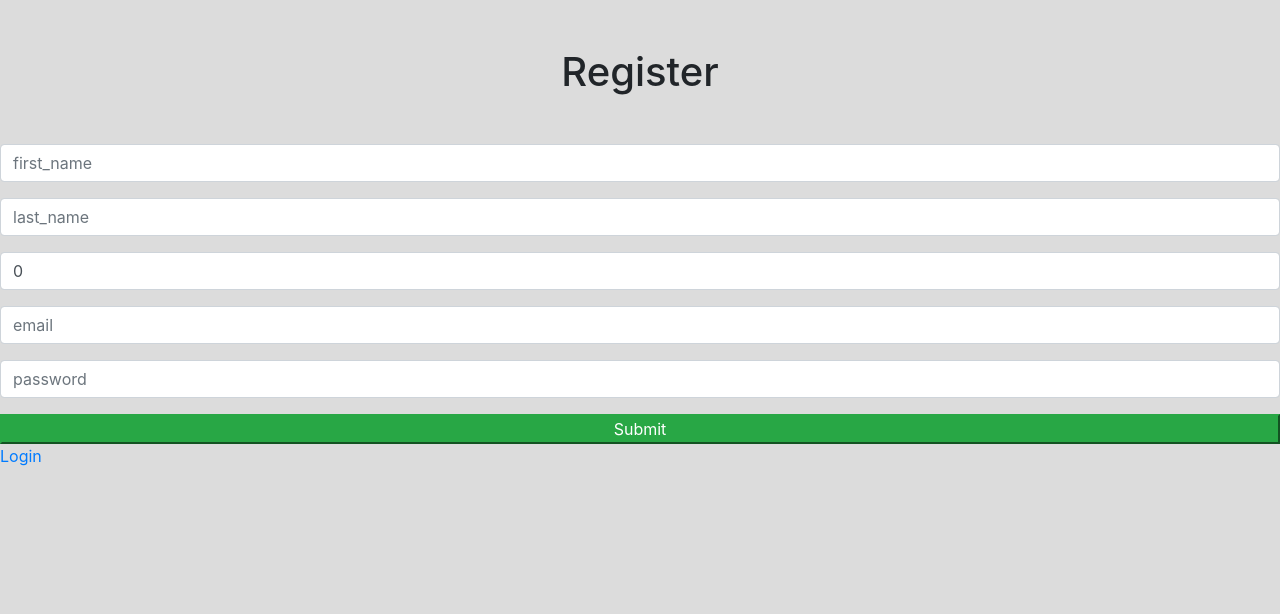
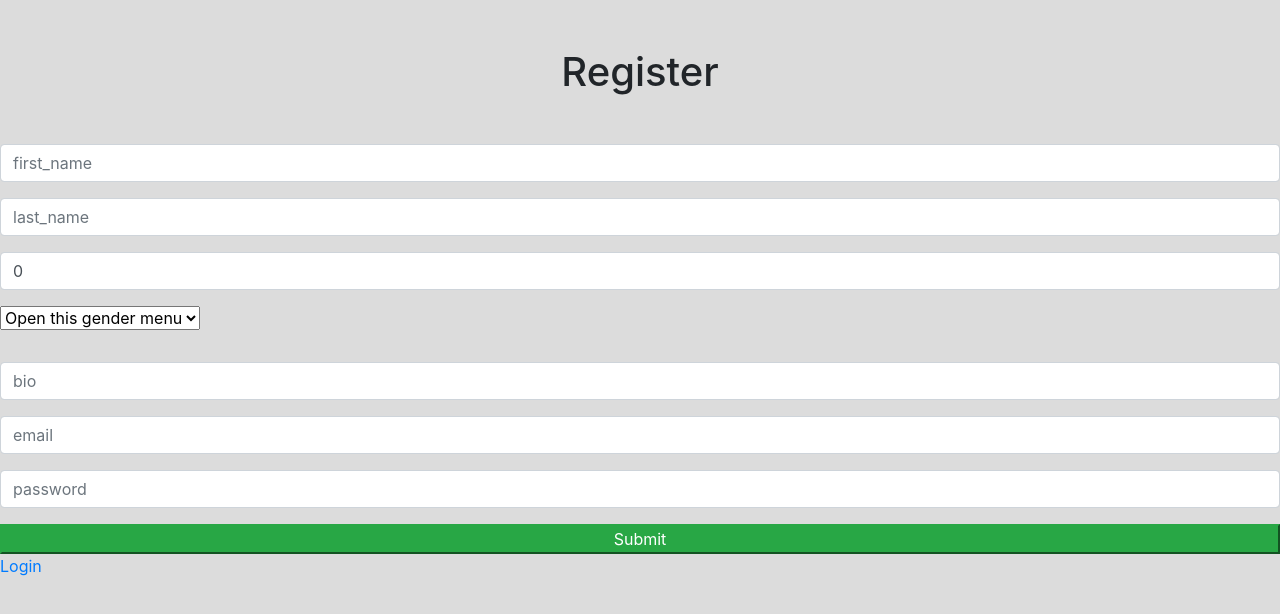
Before and after one commit to raimieltan/ghosted, a React (Create React App) app in the folder frontend/: page /register in a window 1280 px wide. Shown: the top 614 px of the page. Built offline with nearby package versions, Linux system fonts and the light colour scheme; no server answers.

Commit message:
added gender filter in displaying users

```diff
--- a/frontend/src/App.js
+++ b/frontend/src/App.js
@@ -1,5 +1,4 @@
 import './App.css';
-import ListUsers from './components/displayUsers.js'
 import Dashboard from './components/Dashboard.js'
 import Login from './components/Login.js'
 import Register from './components/Register.js'
--- a/frontend/src/components/Profile.js
+++ b/frontend/src/components/Profile.js
@@ -1,11 +1,12 @@
 import React, {useState , useEffect } from "react"
-
+import { Link } from 'react-router-dom'
 
 const Profile = ( {setAuth} ) => {
 
     const [first_name, setFirstName] = useState("")
     const [last_name, setLastName] = useState("")
     const [age, setAge] = useState("")
+    const [bio, setBio] = useState("")
 
     async function getName() {
         try {
@@ -19,6 +20,7 @@ const Profile = ( {setAuth} ) => {
             setFirstName(parseRes.user_first_name)
             setLastName(parseRes.user_last_name)
             setAge(parseRes.user_age)
+            setBio(parseRes.user_bio)
         } catch (error) {
             console.error(error.message)
         }
@@ -35,10 +37,12 @@ const Profile = ( {setAuth} ) => {
     }, [])
 
     return (
-        <div>
-            <p>{first_name} {last_name} </p>
+        <div className="text-center my-5">
+            <p >{first_name} {last_name} </p>
             <p>{age}</p>
+            <p>{bio}</p>
             <button className= "btn btn-primary" onClick= {e => logout(e)}>Logout</button>
+            <Link to= "/dashboard">Dashboard</Link>
 
         </div>
     )
--- a/frontend/src/components/Register.js
+++ b/frontend/src/components/Register.js
@@ -8,12 +8,14 @@ const Register = ( { setAuth }) => {
         first_name: "",
         last_name: "",
         age: 0,
+        gender: "",
+        bio: "",
         email: "",
         password: ""
     })
 
 
-    const {first_name, last_name, age, email, password} = inputs
+    const {first_name, last_name, age, gender, bio, email, password} = inputs
 
     const onChange = (e) => {
         setInputs( {...inputs, [e.target.name] : e.target.value})
@@ -22,7 +24,7 @@ const Register = ( { setAuth }) => {
     const onSubmitForm = async(e) => {
         e.preventDefault()
 
-        const body = {first_name, last_name, age, email, password}
+        const body = {first_name, last_name, gender, bio, age, email, password}
 
         try {
 
@@ -60,6 +62,13 @@ const Register = ( { setAuth }) => {
                 <input type="text" name="first_name" placeholder="first_name" className="form-control my-3" value = {first_name} onChange = {e => onChange(e)}/>
                 <input type="text" name="last_name" placeholder="last_name" className="form-control my-3" value = {last_name} onChange = {e => onChange(e)} />
                 <input type="number" name="age" placeholder="0" className="form-control my-3" value = {age} onChange = {e => onChange(e)} />
+                {/* <input type="text" name="gender" placeholder="gender" className="form-control my-3" value = {gender} onChange = {e => onChange(e)}/> */}
+                <select className="form-select form-select-lg mb-3" aria-label=".form-select-lg example" type="gender" name="gender" value = {gender} onChange = {e => onChange(e)} >
+                    <option selected>Open this gender menu</option>
+                    <option value="Male">Male</option>
+                    <option value="Female">Female</option>
+                </select>
+                <input type="text" name="bio" placeholder="bio" className="form-control my-3" value = {bio} onChange = {e => onChange(e)}/>
                 <input type="email" name="email" placeholder="email" className="form-control my-3" value = {email} onChange = {e => onChange(e)}/>
                 <input type="password" name="password" placeholder="password" className="form-control my-3" value = {password} onChange = {e => onChange(e)}/>
 
```
